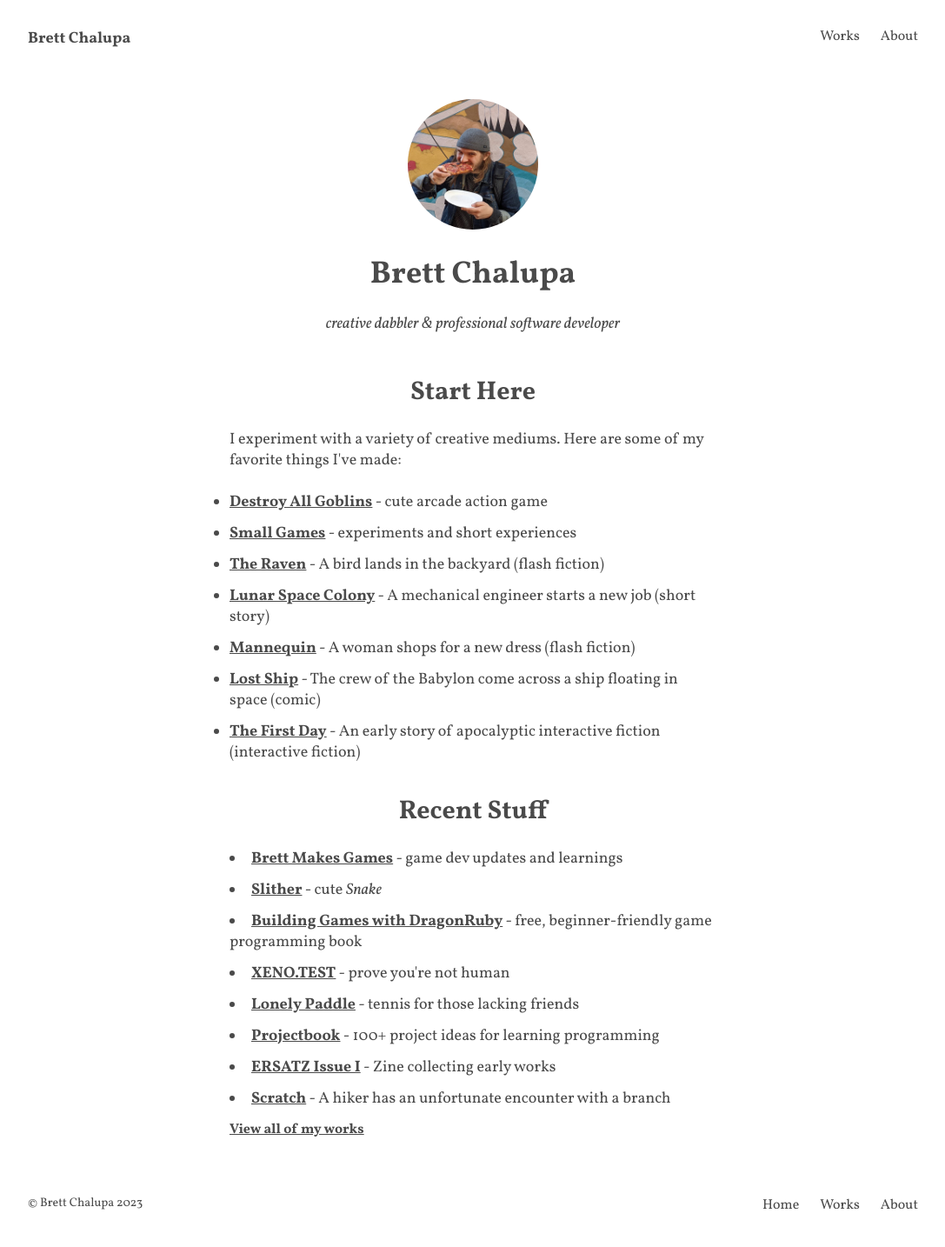
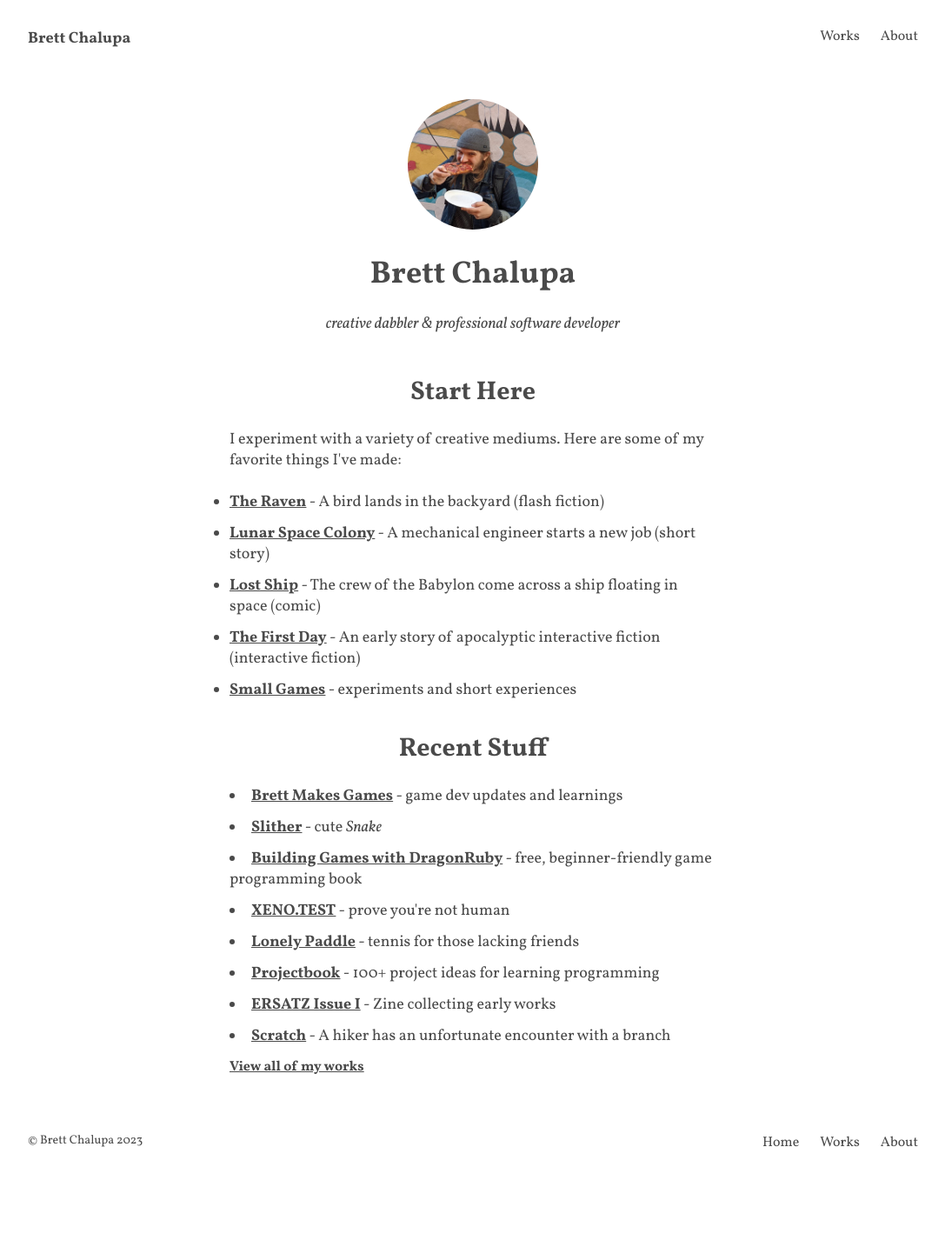
Before and after one commit to brettchalupa/brettchalupa.github.io, a Jekyll site: the page built from index.html, in a window 1280 px wide. Shown: the whole page at 87% size, without its empty margins (96-1183 px from the left). Built offline with Jekyll 4.4.1, drawn with Linux system fonts in a browser that asks for light colours; after the commit the page ends 1362 px from its top, so only the background shows below that.

Commit message:
chore: revise home page features projects

```diff
--- a/index.html
+++ b/index.html
@@ -19,23 +19,11 @@ layout: default
 
     <ul>
       <li>
-        <a href="/destroy-all-goblins"><strong>Destroy All Goblins</strong></a> - cute arcade action game
-      </li>
-
-      <li>
-        <a href="/small-games"><strong>Small Games</strong></a> - experiments and short experiences
-      </li>
-
-      <li>
         <a href="/the-raven"><strong>The Raven</strong></a> - A bird lands in the backyard (flash fiction)
       </li>
 
       <li>
         <a href="/lunar-space-colony"><strong>Lunar Space Colony</strong></a> - A mechanical engineer starts a new job (short story)
-      </li>
-
-      <li>
-        <a href="/mannequin"><strong>Mannequin</strong></a> - A woman shops for a new dress (flash fiction)
       </li>
 
       <li>
@@ -45,7 +33,11 @@ layout: default
       <li>
         <a href="/the-first-day"><strong>The First Day</strong></a> - An early story of apocalyptic interactive fiction (interactive fiction)
       </li>
-   </ul>
+
+      <li>
+        <a href="/small-games"><strong>Small Games</strong></a> - experiments and short experiences
+      </li>
+    </ul>
   </div>
 
   <div>
```
